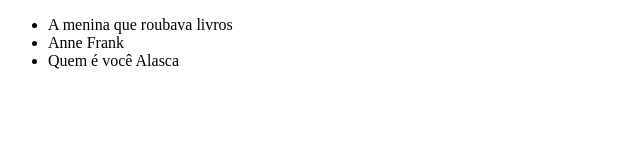
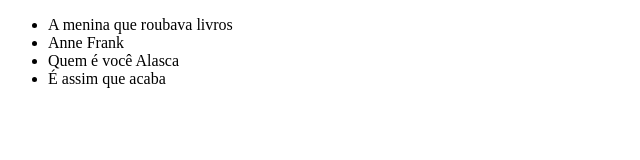
Before and after one commit to NBsilva/book, a plain HTML site: page index.html in a window 1280 px wide. Shown: the whole page, without its empty margins (0-640 px from the left). Drawn offline with Linux system fonts and the light colour scheme.

Commit message:
É assim que acaba

```diff
--- a/index.html
+++ b/index.html
@@ -11,6 +11,7 @@
         <li>A menina que roubava livros</li>
         <li>Anne Frank</li>
         <li>Quem é você Alasca</li>
+        <li> É assim que acaba</li>
     </ul>
 </body>
 </html>
```
